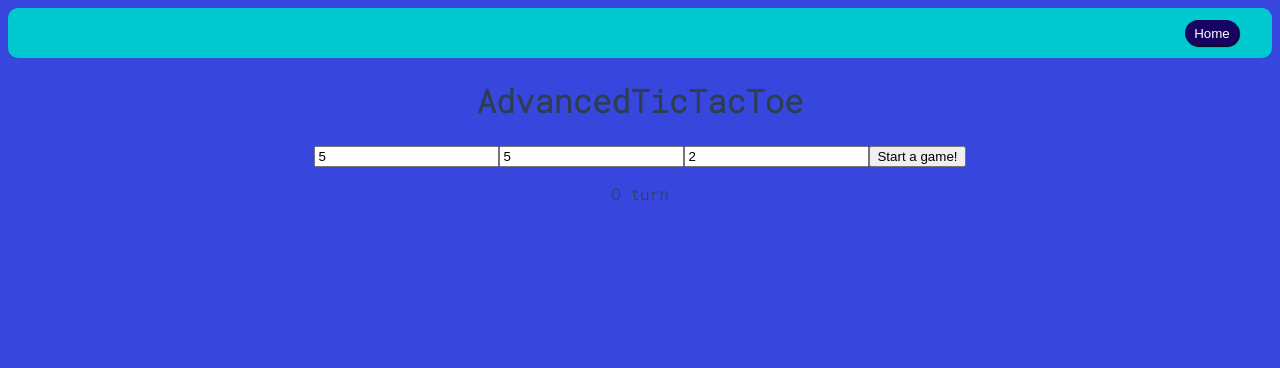
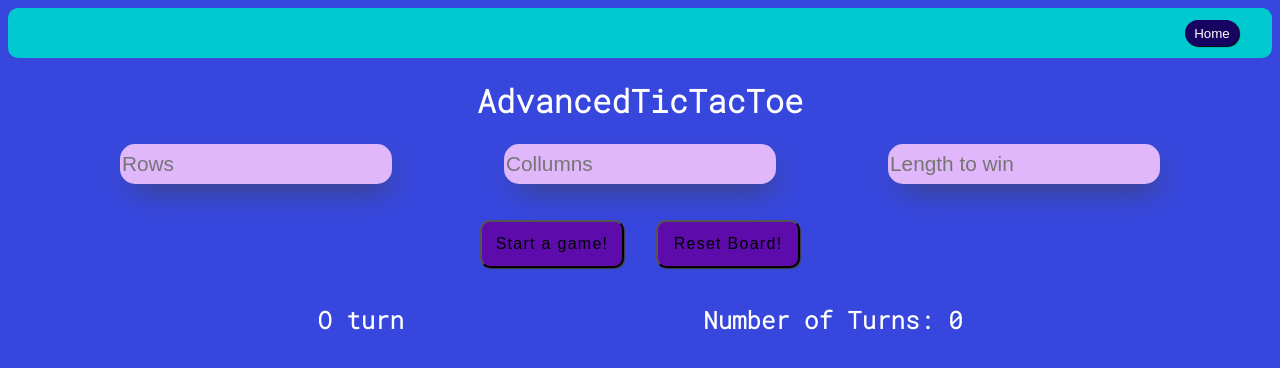
Before and after one commit to MikeW210/dopeGames, a Vue app: page /#/advanced-tic-tac-toe in a window 1280 px wide. Shown: the top 368 px of the page. Built offline with nearby package versions, Linux system fonts and the light colour scheme.

Commit message:
Before refactoring
Co-authored-by: Bartosz Kudra <Buk1m@users.noreply.github.com>

```diff
--- a/src/App.vue
+++ b/src/App.vue
@@ -29,6 +29,7 @@ export default {
 
 body {
   background: rgb(55, 71, 221);
+  /* overflow: hidden; */
 }
 html {
   font-size: 16px;
--- a/src/views/advanced-tic-tac-toe/AdvancedTicTacToe.vue
+++ b/src/views/advanced-tic-tac-toe/AdvancedTicTacToe.vue
@@ -1,13 +1,209 @@
+<script>
+export default {
+  data() {
+    return {
+      board: [],
+      oBoard: [],
+      xBoard: [],
+      isTurnX: false,
+      numberOfRows: null,
+      numberOfColumns: null,
+      lengthOfWinningCombination: null,
+      numberOfTurns: 0,
+      isInProgress: true,
+    };
+  },
+  methods: {
+    generateBoard(numberOfRows, numberOfColumns) {
+      for (let i = 0; i < numberOfRows; i++) {
+        const row = [];
+        for (let j = 0; j < numberOfColumns; j++) {
+          row.push("");
+        }
+        this.board.push(row);
+      }
+    },
+    makeATurn(row, col) {
+      if (this.isInProgress) {
+        const cell = `${row}${col}`;
+
+        if (this.board[row][col] !== "") {
+          alert("pole zajete");
+        } else {
+          if (this.isTurnX) {
+            this.xBoard.push(cell);
+            this.board[row][col] = "X";
+          } else {
+            this.oBoard.push(cell);
+            this.board[row][col] = "O";
+          }
+          this.numberOfTurns++;
+
+          if (this.numberOfTurns >= 2 * this.lengthOfWinningCombination - 1) {
+            this.checkForWinner();
+          }
+          this.isTurnX = !this.isTurnX;
+        }
+      } else {
+        console.log("koniec debilu xD");
+      }
+    },
+    checkForWinner() {
+      let counter = 0;
+
+      const X = "X";
+      const O = "O";
+
+      const currentLetter = this.isTurnX ? X : O;
+
+      counter = this.checkHorizontally(counter, currentLetter);
+
+      if (counter !== this.lengthOfWinningCombination) {
+        counter = this.checkVertically(counter, currentLetter);
+      }
+
+      if (counter !== this.lengthOfWinningCombination) {
+        counter = this.checkDiagonallyRight(counter, currentLetter);
+      }
+
+      if (counter !== this.lengthOfWinningCombination) {
+        counter = this.checkDiagonallyLeft(counter, currentLetter);
+      }
+    },
+    checkHorizontally(length, letter) {
+      for (
+        let row = 0;
+        row < this.numberOfRows - this.lengthOfWinningCombination + 1;
+        row++
+      ) {
+        length = 0;
+        for (let col = 0; col < this.numberOfColumns; col++) {
+          if (this.board[row][col] === letter) {
+            length++;
+            console.log("poziomo");
+          } else {
+            length = 0;
+          }
+          if (length === this.lengthOfWinningCombination) {
+            this.isInProgress = !this.isInProgress;
+            alert("bajlando poziomo");
+            break;
+          }
+        }
+      }
+      return length;
+    },
+    checkVertically(length, letter) {
+      for (let col = 0; col < this.numberOfColumns; col++) {
+        length = 0;
+        for (let row = 0; row < this.numberOfRows; row++) {
+          if (this.board[row][col] === letter) {
+            length++;
+            console.log("pionowo");
+          } else {
+            length = 0;
+          }
+          if (length === this.lengthOfWinningCombination) {
+            this.isInProgress = !this.isInProgress;
+            alert("bajlando pionowo");
+            break;
+          }
+        }
+      }
+      return length;
+    },
+    checkDiagonallyRight(length, letter) {
+      let adder = 0;
+
+      for (let col = 0; col < this.numberOfColumns; col++) {
+        for (let row = 0; row < this.numberOfRows; row++) {
+          if (this.board[row][col + adder] === letter) {
+            adder++;
+            length++;
+            console.log("skosnie prawo");
+          } else {
+            length = 0;
+            adder = 0;
+          }
+          if (length === this.lengthOfWinningCombination) {
+            this.isInProgress = !this.isInProgress;
+            alert("bajlando skosnie w prawo");
+            break;
+          }
+        }
+      }
+      return length;
+    },
+    checkDiagonallyLeft(length, letter) {
+      let adder = 0;
+
+      for (let col = 0; col < this.numberOfColumns; col++) {
+        for (let row = 0; row < this.numberOfRows; row++) {
+          if (this.board[row][col - adder] === letter) {
+            adder++;
+            length++;
+            console.log("skosnie- lewo");
+          } else {
+            length = 0;
+            adder = 0;
+          }
+          if (length === this.lengthOfWinningCombination) {
+            this.isInProgress = !this.isInProgress;
+            alert("bajlando skosnie w lewo");
+            break;
+          }
+        }
+      }
+      return length;
+    },
+    resetBoard(numberOfRows, numberOfColumns, lengthOfWinningCombination) {
+      this.board = [];
+      this.oBoard = [];
+      this.xBoard = [];
+      this.isTurnX = false;
+      this.numberOfRows = numberOfRows;
+      this.numberOfColumns = numberOfColumns;
+      this.lengthOfWinningCombination = lengthOfWinningCombination;
+      this.numberOfTurns = 0;
+      this.isInProgress = true;
+    },
+  },
+};
+</script>
+
 <template>
   <h1>AdvancedTicTacToe</h1>
-  <form @submit="generateBoard">
-    <input type="numper" v-model="numberOfRows" />
-    <input type="number" v-model="numberOfColumns" />
-    <input type="number" v-model="lengthOfWinningCombination" />
-    <button type="submit">Start a game!</button>
+  <form class="form" @submit="generateBoard(numberOfRows, numberOfColumns)">
+    <div class="inputs">
+      <input type="number" v-model="numberOfRows" placeholder="Rows" />
+      <input type="number" v-model="numberOfColumns" placeholder="Collumns" />
+      <input
+        type="number"
+        v-model="lengthOfWinningCombination"
+        placeholder="Length to win"
+      />
+    </div>
+    <div class="buttons">
+      <button class="button" type="submit">Start a game!</button>
+      <button
+        class="button"
+        @click="
+          resetBoard(numberOfRows, numberOfColumns, lengthOfWinningCombination)
+        "
+      >
+        Reset Board!
+      </button>
+    </div>
   </form>
-  <p v-if="isTurnX">X turn</p>
-  <p v-else>O turn</p>
+  <div class="statistics">
+    <div>
+      <span v-if="isTurnX">X turn</span>
+      <span v-else>O turn</span>
+    </div>
+    <div>
+      <span>Number of Turns: {{ numberOfTurns }}</span>
+    </div>
+  </div>
   <div class="container">
     <div class="rows" :key="rowindex" v-for="(row, rowindex) in board">
       <div
@@ -27,268 +223,90 @@
   </div>
 </template>
 
-<script>
-export default {
-  data() {
-    return {
-      board: [],
-      oBoard: [],
-      xBoard: [],
-      xBoardHelper: [],
-      xBoardCheck: [],
-      isTurnX: false,
-      numberOfRows: 5,
-      numberOfColumns: 5,
-      lengthOfWinningCombination: 2,
-      nuberOfTurns: 0,
-      isInProgress: false,
-    };
-  },
-  methods: {
-    generateBoard() {
-      // if (this.isInProgress) {
-      //   this.resetBoard();
-      // }
-      this.isInProgress = !this.isInProgress;
-      console.log(this.isInProgress);
-      const rows = this.numberOfRows;
-      const columns = this.numberOfColumns;
-      for (let i = 0; i < rows; i++) {
-        const row = [];
-        for (let j = 0; j < columns; j++) {
-          row.push("");
-        }
-        this.board.push(row);
-      }
-    },
-    makeATurn(row, col) {
-      const params = "" + row + col;
-      if (this.board[row][col] !== "") {
-        alert("pole zajete");
-      } else {
-        if (this.isTurnX) {
-          this.xBoard.push(params);
-          this.board[row][col] = "X";
-        } else {
-          this.oBoard.push(params);
-          this.board[row][col] = "O";
-        }
-        this.numberOfTurns++;
-        this.checkForWinner();
-        this.isTurnX = !this.isTurnX;
-      }
-      // if (this.numberOfTurns >= 2 * this.lengthOfWinningCombination - 1) {
-      // }
-    },
-    checkForWinner() {
-      let numberOfX = 0;
-      let numberOfO = 0;
-      let rowAdder = 0;
-      if (this.isTurnX) {
-        for (let row = 0; row < this.numberOfRows; row++) {
-          for (let col = 0; col < this.numberOfColumns; col++) {
-            if (this.board[row][col] === "X") {
-              numberOfX++;
-              console.log("poziomo");
-            } else {
-              numberOfX = 0;
-            }
-            if (numberOfX === this.lengthOfWinningCombination) {
-              alert("bajlando");
-              break;
-            }
-          }
-        }
-        if (numberOfX !== this.lengthOfWinningCombination) {
-          for (let col = 0; col < this.numberOfColumns; col++) {
-            for (let row = 0; row < this.numberOfRows; row++) {
-              if (this.board[row][col] === "X") {
-                numberOfX++;
-                console.log("pionowo");
-              } else {
-                numberOfX = 0;
-              }
-              if (numberOfX === this.lengthOfWinningCombination) {
-                alert("bajlando");
-                break;
-              }
-            }
-          }
-        }
-        if (numberOfX !== this.lengthOfWinningCombination) {
-          for (let col = 0; col < this.numberOfColumns; col++) {
-            for (let row = 0; row < this.numberOfRows; row++) {
-              if (this.board[row][col + rowAdder] === "X") {
-                rowAdder++;
-                numberOfX++;
-                console.log("skosnie prawo");
-              } else {
-                numberOfX = 0;
-                rowAdder = 0;
-              }
-              if (numberOfX === this.lengthOfWinningCombination) {
-                alert("bajlando");
-                break;
-              }
-            }
-          }
-        }
-        if (numberOfX !== this.lengthOfWinningCombination) {
-          for (let col = 0; col < this.numberOfColumns; col++) {
-            for (let row = 0; row < this.numberOfRows; row++) {
-              if (this.board[row][col - rowAdder] === "X") {
-                rowAdder++;
-                numberOfX++;
-                console.log("skosnie- lewo");
-              } else {
-                numberOfX = 0;
-                rowAdder = 0;
-              }
-              if (numberOfX === this.lengthOfWinningCombination) {
-                alert("bajlando");
-                break;
-              }
-            }
-          }
-        }
-      }
-      if (!this.isTurnX) {
-        for (let row = 0; row < this.numberOfRows; row++) {
-          for (let col = 0; col < this.numberOfColumns; col++) {
-            if (this.board[row][col] === "O") {
-              numberOfO++;
-              console.log("poziomo");
-            } else {
-              numberOfO = 0;
-            }
-            if (numberOfO === this.lengthOfWinningCombination) {
-              alert("bajlando");
-              break;
-            }
-          }
-        }
-        if (numberOfO !== this.lengthOfWinningCombination) {
-          for (let col = 0; col < this.numberOfColumns; col++) {
-            for (let row = 0; row < this.numberOfRows; row++) {
-              if (this.board[row][col] === "X") {
-                numberOfO++;
-                console.log("pionowo");
-              } else {
-                numberOfO = 0;
-              }
-              if (numberOfO === this.lengthOfWinningCombination) {
-                alert("bajlando");
-                break;
-              }
-            }
-          }
-        }
-        if (numberOfO !== this.lengthOfWinningCombination) {
-          for (let col = 0; col < this.numberOfColumns; col++) {
-            for (let row = 0; row < this.numberOfRows; row++) {
-              if (this.board[row][col + rowAdder] === "X") {
-                rowAdder++;
-                numberOfO++;
-                console.log("skosnie prawo");
-              } else {
-                numberOfO = 0;
-                rowAdder = 0;
-              }
-              if (numberOfO === this.lengthOfWinningCombination) {
-                alert("bajlando");
-                break;
-              }
-            }
-          }
-        }
-        if (numberOfO !== this.lengthOfWinningCombination) {
-          for (let col = 0; col < this.numberOfColumns; col++) {
-            for (let row = 0; row < this.numberOfRows; row++) {
-              if (this.board[row][col - rowAdder] === "X") {
-                rowAdder++;
-                numberOfO++;
-                console.log("skosnie- lewo");
-              } else {
-                numberOfO = 0;
-                rowAdder = 0;
-              }
-              if (numberOfO === this.lengthOfWinningCombination) {
-                alert("bajlando");
-                break;
-              }
-            }
-          }
-        }
-      }
-    },
-  },
-  // checkForWinner() {
-  //   if (this.isTurnX) {
-  //     for (let row = 0; row < this.numberOfRows; row++) {
-  //       for (let col = 0; col < this.numberOfColumns; col++) {
-  //         if (this.board[row][col] === "") {
-  //           continue;
-  //         } else {
-  //           if (this.board[row][col] === "X") {
-  //             for (let i = 1; i === this.lengthOfWinningCombination; i++) {}
-  //           }
-  //         }
-  //       }
-  //     }
-  //   }
-  // },
-  // checkForWinner() {
-  //   if (this.isTurnX) {
-  //     this.xBoardCheck = [];
-  //     this.xBoard.forEach((element) => {
-  //       this.xBoardHelper = [];
-  //       for (let i = 0; i < this.lengthOfWinningCombination; i++) {
-  //         const combinationNextTo = parseInt(element) + i;
-  //         this.xBoardHelper.push(combinationNextTo);
-  //       }
-  //       this.xBoardCheck.push(this.xBoardHelper);
-  //     });
-  //     console.log(this.xBoardCheck.length);
-  //     console.log(this.xBoardCheck);
-  //     for (let row = 0; row < this.xBoardCheck.length; row++) {
-  //       for (let col = 0; col < this.lengthOfWinningCombination; col++) {
-  //         this.xBoardCheck[col];
-  //       }
-  //     }
-  //   } else {
-  //     console.log("tura o");
-  //   }
-  // },
-  // resetBoard() {
-  //   this.board = [];
-  //   this.numberOfRows = 0;
-  //   this.numberOfColumns = 0;
-  //   this.lengthOfWinningCombination = 0;
-  //   this.isInProgress = false;
-  // },
-};
-</script>
 <style scoped>
+h1 {
+  color: white;
+}
+span {
+  font-size: 1.5em;
+  color: white;
+  font-weight: 600;
+}
 .container {
   width: 100%;
-  height: 100%px;
 }
 .rows {
   display: flex;
   justify-content: center;
   justify-content: space-around;
   align-items: center;
-  height: 150px;
-  font-size: 30px;
+  margin: 6px;
 }
 .field {
   display: flex;
+  background: rgb(223, 183, 250);
   flex: 1;
   font-size: 80px;
   height: 150px;
   align-items: center;
   justify-content: center;
-  border: 2px solid black;
+  border: 6px solid rgb(82, 73, 119);
+  border-radius: 15px;
+  cursor: pointer;
+  margin: 3px;
+}
+.button {
+  width: 9em;
+  height: 3em;
+  border-radius: 10px;
+  background: rgb(93, 11, 170);
+  box-shadow: 1px 1px 1px rgb(65, 58, 58);
+  font-size: 1rem;
+  letter-spacing: 0.08rem;
+  position: relative;
+  margin: 1em;
   cursor: pointer;
 }
+.form {
+  display: flex;
+  flex-direction: column;
+}
+.inputs {
+  display: flex;
+  justify-content: center;
+  justify-content: space-evenly;
+  min-width: none;
+  padding-bottom: 10px;
+}
+input[type="number"] {
+  font-size: 1.3em;
+  background-color: rgb(223, 183, 250);
+  /* background-position: 10px 10px; */
+  background-repeat: no-repeat;
+  border-top-style: hidden;
+  border-right-style: hidden;
+  border-left-style: hidden;
+  border-bottom-style: hidden;
+  outline: none;
+  height: 40px;
+  border-radius: 15px;
+  box-shadow: 5px 13px 30px -10px rgba(66, 68, 90, 1);
+}
+.buttons {
+  display: flex;
+  justify-content: center;
+  align-items: center;
+  padding: 10px;
+}
+input::-webkit-outer-spin-button,
+input::-webkit-inner-spin-button {
+  -webkit-appearance: none;
+  margin: 0;
+}
+.statistics {
+  display: flex;
+  justify-content: center;
+  justify-content: space-evenly;
+  padding: 10px;
+}
 </style>
```
